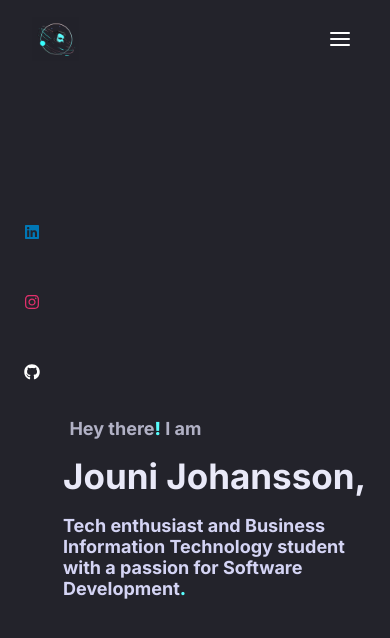
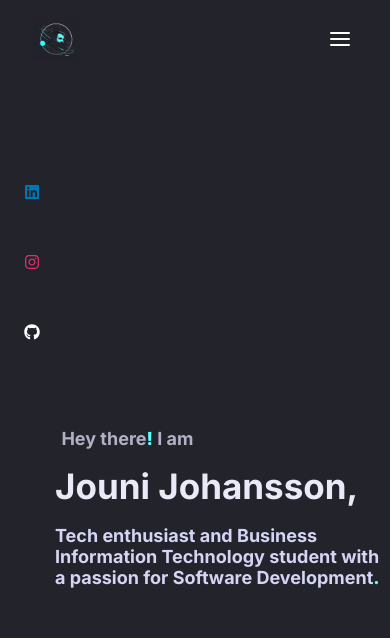
Before and after one commit to jounijoh/Portfolio-Frontend, a React (Vite) app: page / in a window 390 px wide. Shown: the top 638 px of the page. Built offline with nearby package versions, Linux system fonts and the light colour scheme; no server answers.

Commit message:
sidebar thinenr with mobile

```diff
--- a/src/components/SideBar/styles.ts
+++ b/src/components/SideBar/styles.ts
@@ -14,9 +14,9 @@ export const Sidebar = styled.aside<{ isVisible: boolean }>`
   //border: 1px solid ${colors.secondary.cyan};
 
   @media (max-width: 768px) {
-    padding-top: 6.5rem;
+    padding-top: 4rem;
     padding-left: 1rem;
-    padding-right: 1.5rem;
+    padding-right: 1rem;
   }
   @media (max-width: 768px) {
     //set visibility to hidden
```
